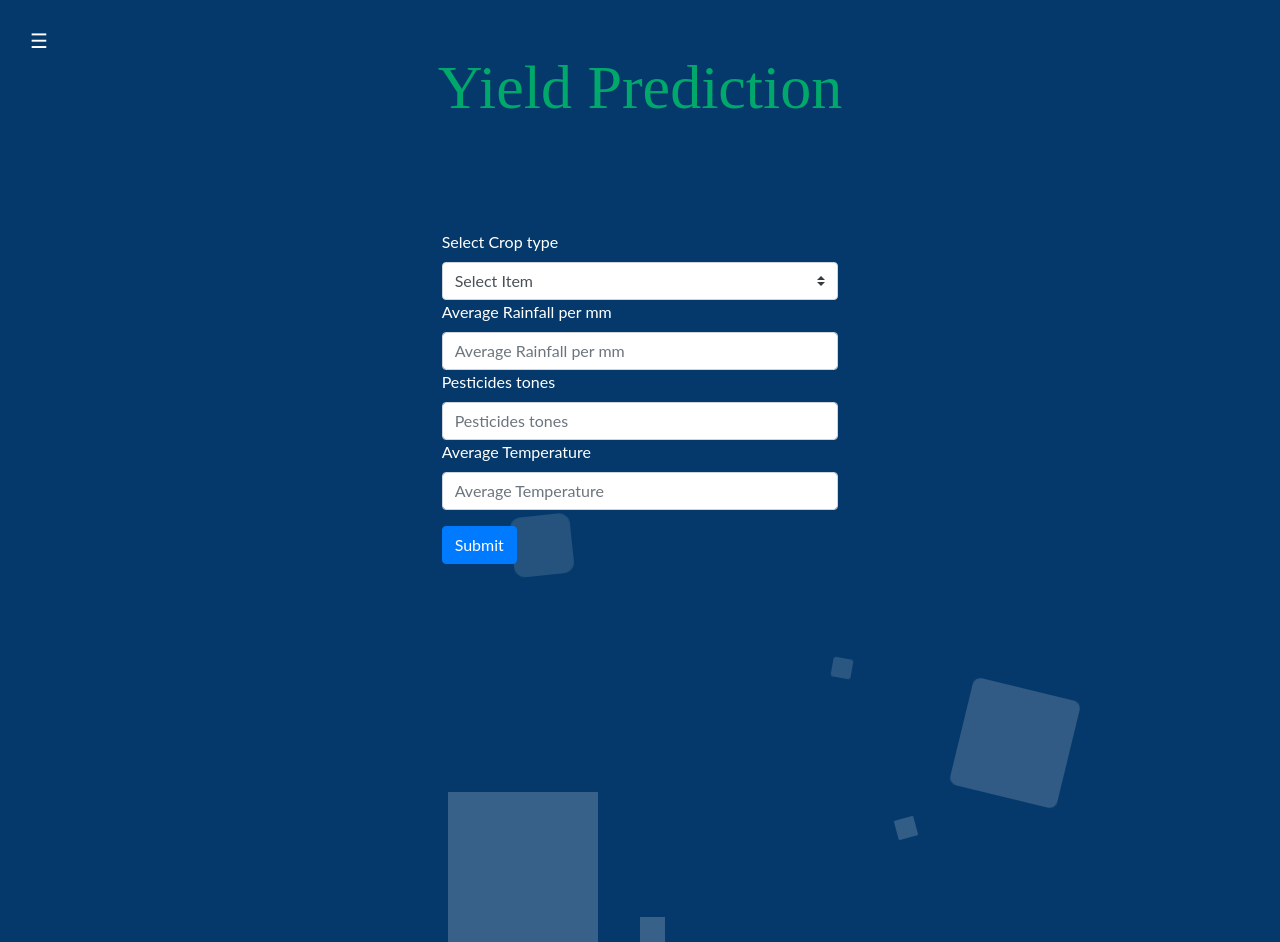
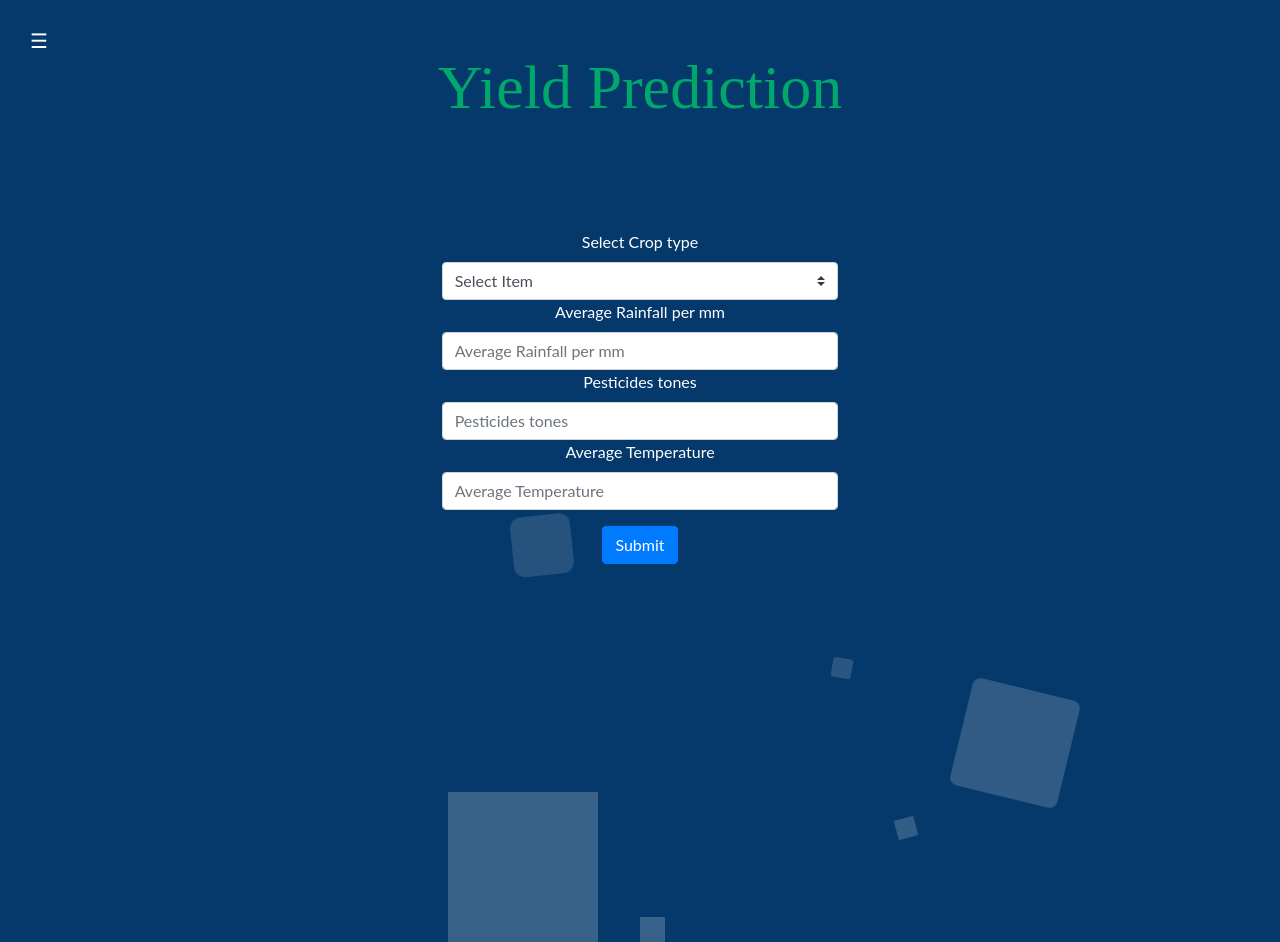
Before and after one commit to Sathiyanarayanan-M/FarmixSmart, a Django app: page /yieldPrediction/ in a window 1280 px wide. Run offline with Django 3.2, Linux system fonts and the light colour scheme; the visitor is signed in with stand-in values (Sample User, id 1); parts of the project's set-up code (start-up, migrations or seed data) failed here and were passed over; some libraries are stand-ins or nearby versions.

Commit message:
UI update

```diff
--- a/accounts/templates/disease_detection.html
+++ b/accounts/templates/disease_detection.html
@@ -15,7 +15,7 @@
 {% if user.is_authenticated %}
 
 <br />
-<div class="di-img">
+<div class="col-md-4 col-md-offset-4" style="margin: 0 auto; text-align: center;">
   <form id="upload-file" method="post" enctype="multipart/form-data">
     {% csrf_token %}
     <img id="uploadPreview" style="width: 200px; height: 200px" />
@@ -40,7 +40,7 @@
       type="submit"
       value="submit"
       class="btn btn-success"
-      style="display: block; margin-right: auto; margin-left: auto"
+      style="display: block; margin: 0 auto"
     />
   </form>
 </div>
--- a/accounts/templates/yield_prediction.html
+++ b/accounts/templates/yield_prediction.html
@@ -10,7 +10,7 @@
 <!-- <div class="di-img"> -->
 <form method="POST">
   {% csrf_token %}
-  <div class="col-md-4 col-md-offset-4" style="margin: 0 auto; width: 80%">
+  <div class="col-md-4 col-md-offset-4" style="margin: 0 auto; width: 80%;text-align: center;">
     <div class="form-group">
       <label>Select Crop type</label>
       <select class="custom-select" name="selection" required>
@@ -58,7 +58,7 @@ required
       />
     </div>
 
-    <button type="submit" class="btn btn-primary">Submit</button>
+    <button type="submit" class="btn btn-primary" style="margin: 0 auto">Submit</button>
   </div>
 </form>
 <!-- </div> -->
```
